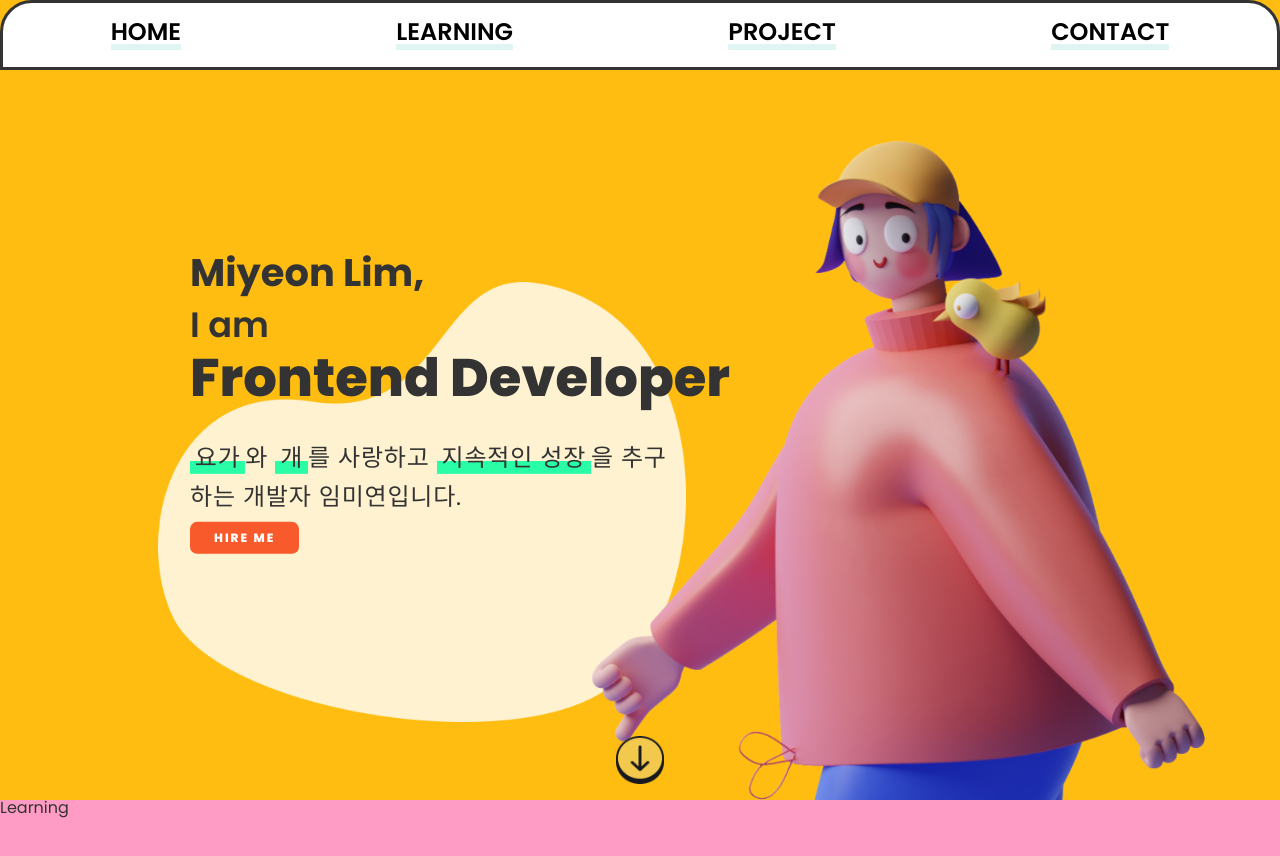
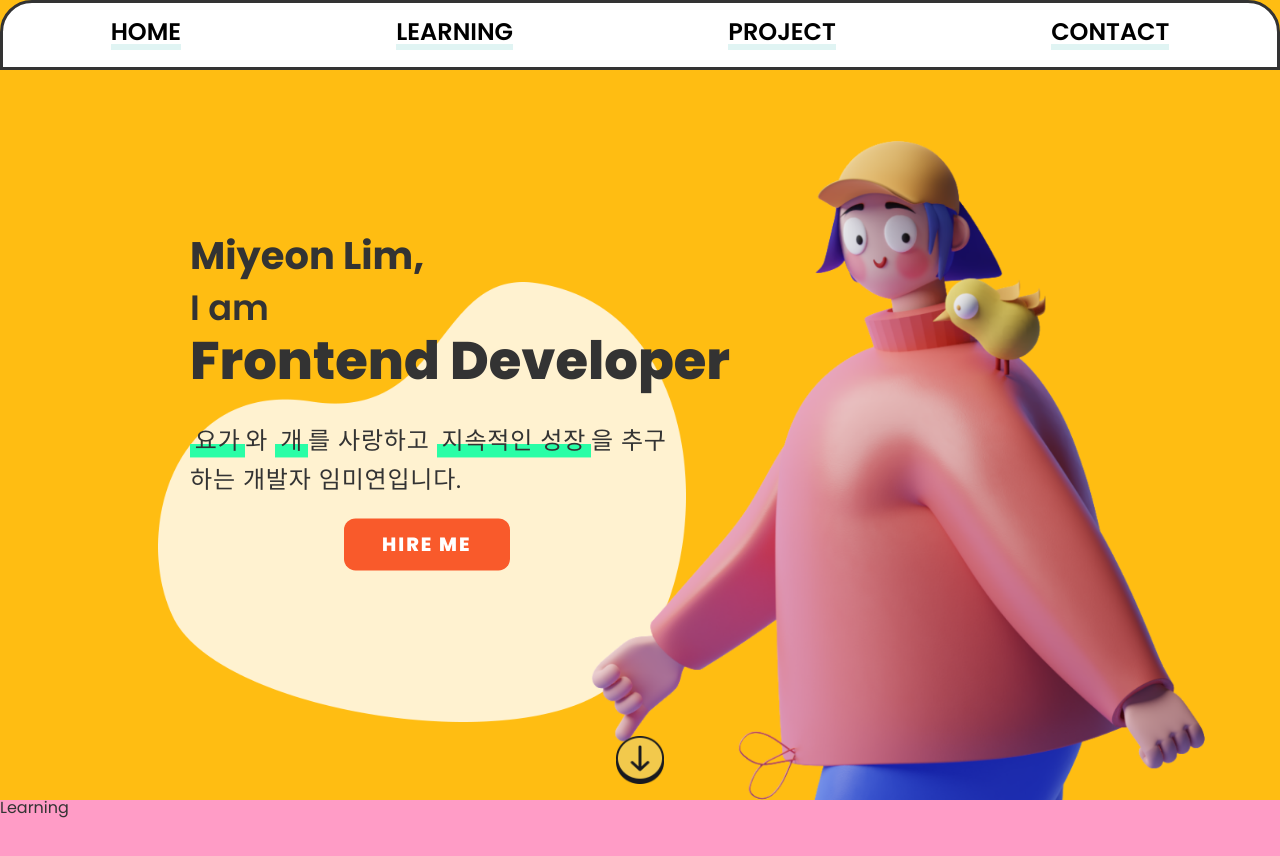
Before and after one commit to mmyeon/mmyeon-home, a React (Create React App) app: page / in a window 1280 px wide. Shown: the top 856 px of the page. Built offline with nearby package versions, Linux system fonts and the light colour scheme.

Commit message:
[style] 버튼 컴포넌트 : 미디어쿼리 추가

```diff
--- a/src/components/Button.js
+++ b/src/components/Button.js
@@ -1,6 +1,7 @@
 import React from "react";
 import styled from "styled-components";
 import { COLORS, FONT_WEIGHT } from "../styles/constant";
+import { device } from "../device";
 
 const ButtonContainer = styled.button`
   background: ${COLORS.orange};
@@ -14,6 +15,13 @@ const ButtonContainer = styled.button`
   font-weight: ${FONT_WEIGHT.extraBold};
   cursor: pointer;
   letter-spacing: 2px;
+
+  @media ${device.tablet} {
+    font-size: 1.2em;
+    left: 8em;
+    position: relative;
+    margin-top: 1em;
+  }
 `;
 
 const Button = ({ title }) => {
--- a/src/components/HireMeButton.js
+++ b/src/components/HireMeButton.js
@@ -1,5 +1,6 @@
 import React from "react";
 import Button from "./Button";
+
 const HireMeButton = () => {
   return (
     <a href="mailto:mindfulyeon@gmail.com?subject=당신과 함께 일해보고 싶어요.">
```
